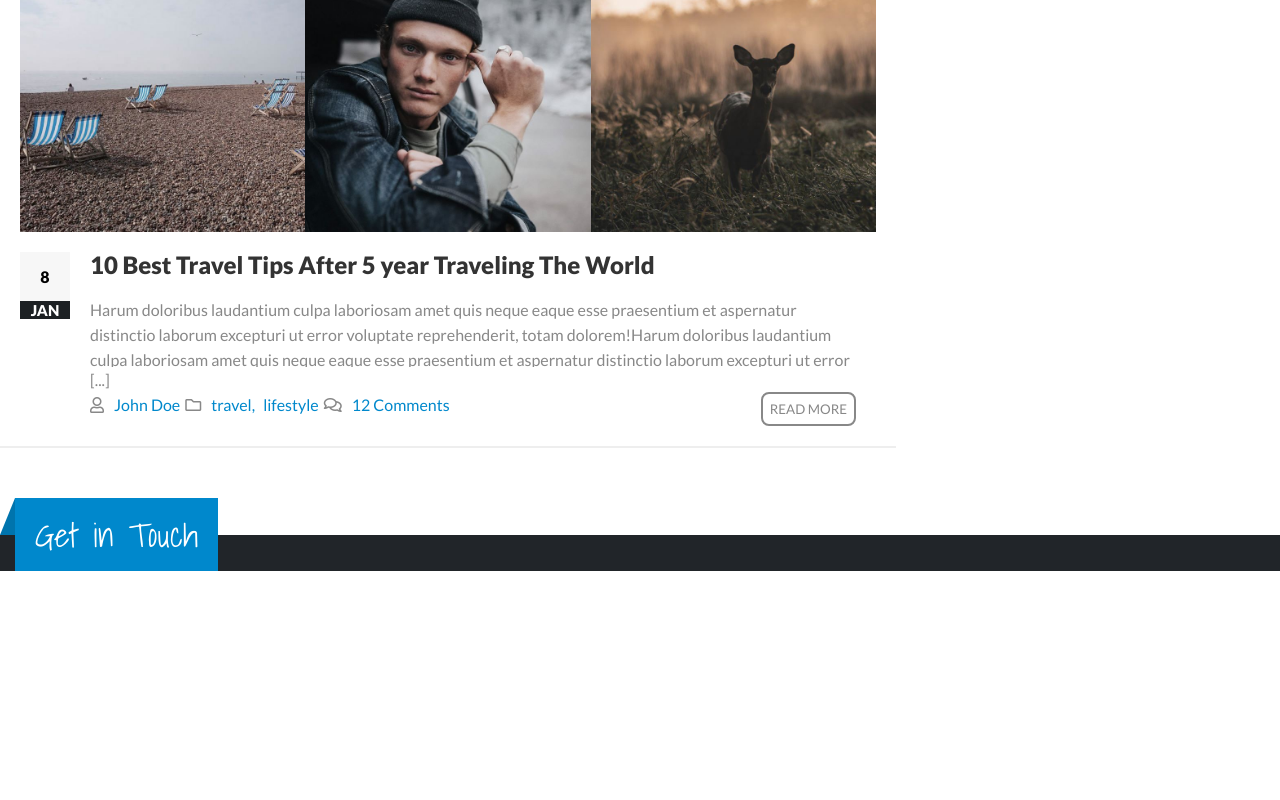
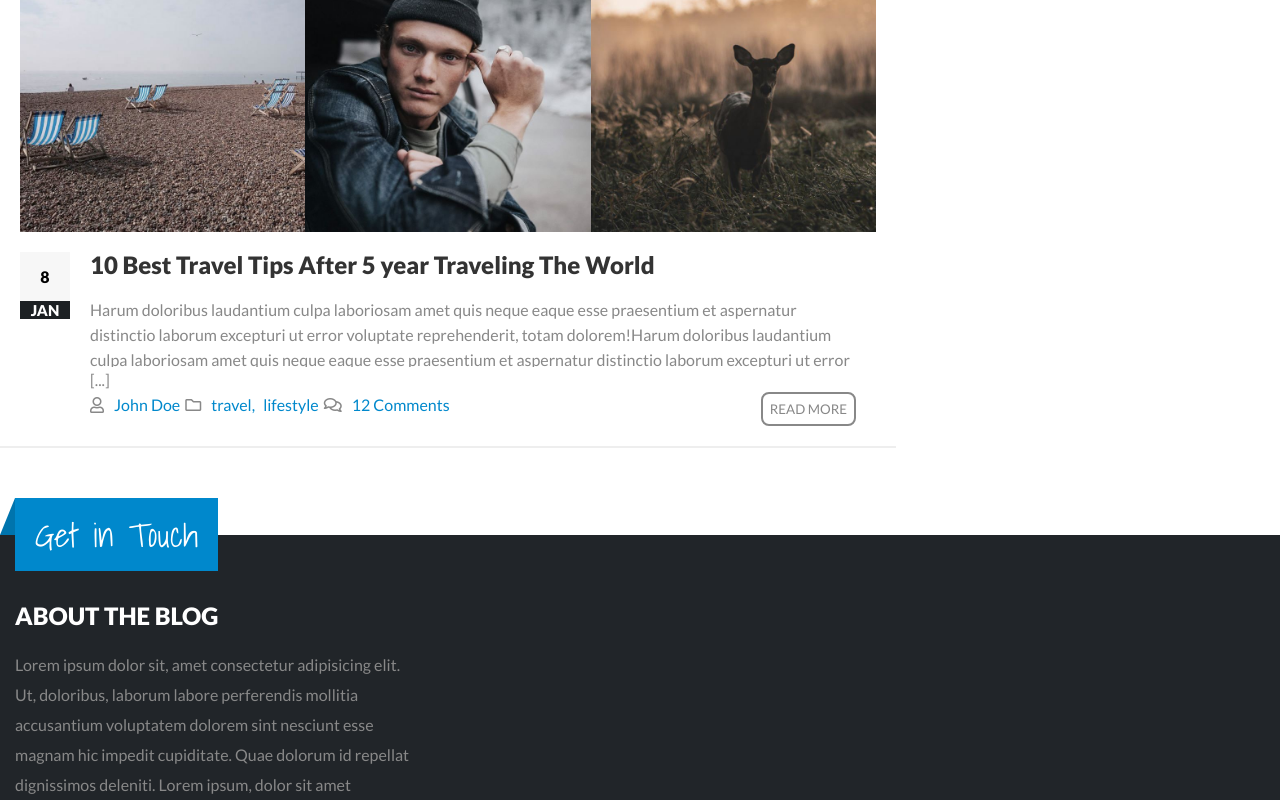
Before and after one commit to LorenzoBuongiorno/proj-html-vuejs, a Vue app: page / in a window 1280 px wide. Shown: the part 4460-5260 px from the top of the page. Before the commit the page ends 5031 px from the top, so only its background shows below. Built offline with nearby package versions, Linux system fonts and the light colour scheme.

Commit message:
about the blog

```diff
--- a/src/App.vue
+++ b/src/App.vue
@@ -7,7 +7,12 @@
     <main-box :posts="posts"/>
     </main>
     <footer>
-      <footer-box/>
+      <footer-box
+      :blogInfo="blogInfo"
+      :recentPosts="recentPosts"
+      :recentComments="recentComments"
+      :categories="categories"
+      />
     </footer>
   </div>
 </template>
@@ -304,9 +309,7 @@ export default {
           content:'Harum doloribus laudantium culpa laboriosam amet quis neque eaque esse praesentium et aspernatur distinctio laborum excepturi ut error voluptate reprehenderit, totam dolorem!Harum doloribus laudantium culpa laboriosam amet quis neque eaque esse praesentium et aspernatur distinctio laborum excepturi ut error voluptate reprehenderit, totam dolorem!Harum doloribus laudantium culpa laboriosam amet quis neque eaque esse praesentium et aspernatur distinctio laborum excepturi ut error voluptate reprehenderit, totam dolorem!',
         },
       ],
-      blogInfo: [
-      'Lorem ipsum dolor sit, amet consectetur adipisicing elit. Ut, doloribus, laborum labore perferendis mollitia accusantium voluptatem dolorem sint nesciunt esse magnam hic impedit cupiditate. Quae dolorum id repellat dignissimos deleniti. Lorem ipsum, dolor sit amet consectetur adipisicing elit. Porro illo perferendis nisi doloremque magni, architecto alias excepturi totam sunt vero quis, odit aperiam possimus veritatis officiis atque repellendus eos quisquam. Lorem ipsum dolor sit amet consectetur adipisicing elit. Similique distinctio suscipit perspiciatis veniam ducimus laudantium, ea dolor vel a officia deleniti, eius rerum laboriosam eligendi possimus porro facilis nulla consequatur?',
-      ],
+      blogInfo: 'Lorem ipsum dolor sit, amet consectetur adipisicing elit. Ut, doloribus, laborum labore perferendis mollitia accusantium voluptatem dolorem sint nesciunt esse magnam hic impedit cupiditate. Quae dolorum id repellat dignissimos deleniti. Lorem ipsum, dolor sit amet consectetur adipisicing elit. Porro illo perferendis nisi doloremque magni, ... architecto alias excepturi totam sunt vero quis, odit aperiam possimus veritatis officiis atque repellendus eos quisquam. Lorem ipsum dolor sit amet consectetur adipisicing elit. Similique distinctio suscipit perspiciatis veniam ducimus laudantium, ea dolor vel a officia deleniti, eius rerum laboriosam eligendi possimus porro facilis nulla consequatur?',
       recentPosts: [
         {
           title: 'Lorem ipsum dolor sit, consectetur adipiscing alit.',
--- a/src/components/FooterBox.vue
+++ b/src/components/FooterBox.vue
@@ -6,14 +6,28 @@
                 <span class="get-in-touch">Get in Touch</span>
             </div>
         </div>
-            <div class="footer-content"></div>
+            <div class="footer-content flex-just-center">
+                <div class="row">
+                    <div class="footer-box">
+                        <h2>ABOUT THE BLOG</h2>
+                        <p class="about-blog">{{blogInfo}}</p>
+                    </div>
+                    <div class="footer-box"></div>
+                    <div class="footer-box"></div>
+                </div>
+            </div>
             <div class="footer-bottom-bar"></div>
     </div>
 </template>
 
 <script>
 export default {
-
+    props: {
+        blogInfo: String,
+        recentPosts: Array,
+        recentComments: Array,
+         categories: Array
+    }
 }
 </script>
 
@@ -43,7 +57,23 @@ export default {
         }
     }
     .footer-content{
+        padding-top: 30px;
         background-color: #212529;
+        .footer-box{
+            width: calc(100% / 3 - 30px);
+            margin: 0px 15px;
+        }
+        .about-blog{
+            height: 150px;
+            line-height: 30px;
+            overflow: hidden;
+            text-overflow: ellipsis;
+            color: #888;
+        }
+        h2{
+               margin-bottom: 20px;
+               color: $light-color;
+           }
     }
 
 </style>
```
